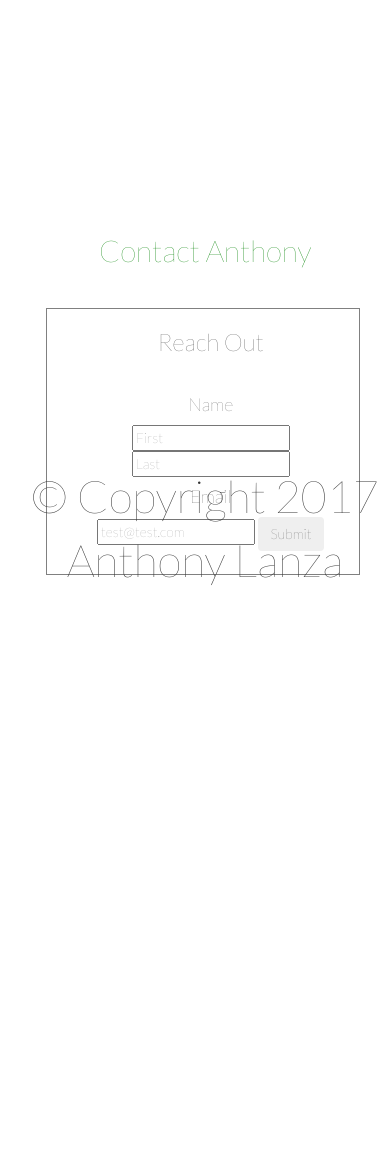
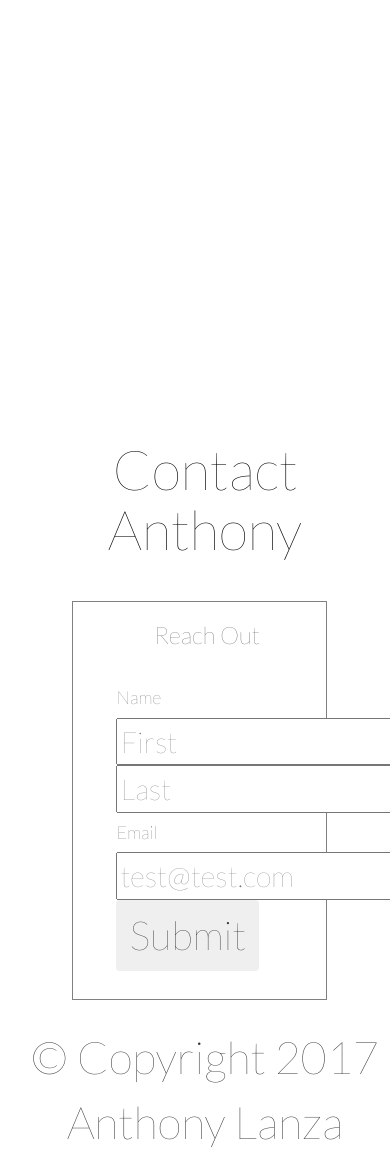
Before and after one commit to jthomasi/aLanza, a PHP site: page /public/contact.html in a window 390 px wide; the page is wider, and only the part inside the window is pictured. Shown: the part 1307-2471 px from the top of that part. Before the commit the page ends 1892 px from the top of that part, so only its background shows below. Run offline with PHP 8.4, Linux system fonts and the light colour scheme.

Commit message:
fixing contact page mobile view

```diff
--- a/public/contact.html
+++ b/public/contact.html
@@ -44,19 +44,20 @@
 							<h3>Reach Out</h3>
 							<br>
 
-							<h4>Name</h4>
-							<input type="text" name="first" placeholder="First">  <input type="text" name="last" placeholder="Last">
+							<div id="contactText">
+								<h4>Name</h4>
+								<input type="text" name="first" placeholder="First">  <input type="text" name="last" placeholder="Last">
 
-							<h4>Email</h4>
-							<input id="email" type="text" name="email" placeholder="test@test.com">
+								<h4>Email</h4>
+								<input id="email" type="text" name="email" placeholder="test@test.com">
 
-							<button class="btn">Submit</button>
-
+								<button id="contactSubmit" class="btn">Submit</button>
+							</div>
 						</form>
 
 					</div>
 
-					<footer class="studio-footer">&copy; Copyright 2017 Anthony Lanza</footer>
+					<footer class="contactFooter">&copy; Copyright 2017 Anthony Lanza</footer>
 				</div>
 			</div>
 
--- a/public/style/style.css
+++ b/public/style/style.css
@@ -1,7 +1,3 @@
-h2 {
-	color: green;
-}
-
 a {
 	color: black;
 }
@@ -134,11 +130,11 @@ footer {
 	}
 
 	#meat {
-		margin-top: 700px;
+		margin-top: 770px;
 	}
 
 	#home-meat {
-		margin-top: 700px;
+		margin-top: 770px;
 	}
 
 	#title {
@@ -166,6 +162,10 @@ footer {
 		font-size: 66px;
 	}
 
+	#contactSubmit {
+		font-size: 40px;
+	}
+
 	#homeImg {
 		margin-left: 0px;
 	}
@@ -180,6 +180,25 @@ footer {
 
 	#contactTitle {
 		padding-left: 0px;
+		padding-top: 135px;
+		font-size: 55px;
+    	color: black;
+	}
+
+	#contactTitle.h3 {
+		font-size: 45px;
+	}
+
+	#contactText {
+		font-size: 29px;
+		text-align: left;
+		padding-left: 12%;
+		padding-bottom: 2%;
+	}
+
+	#insideTitle {
+		width: 69%;
+    	margin-left: 14%;
 	}
 
 	footer {
@@ -191,6 +210,10 @@ footer {
 		text-align: center;
 		margin-top: 10%;
 		font-size: 45px;
+	}
+
+	footer.contactFooter {
+		margin: -41% 0;
 	}
 
 }
```
